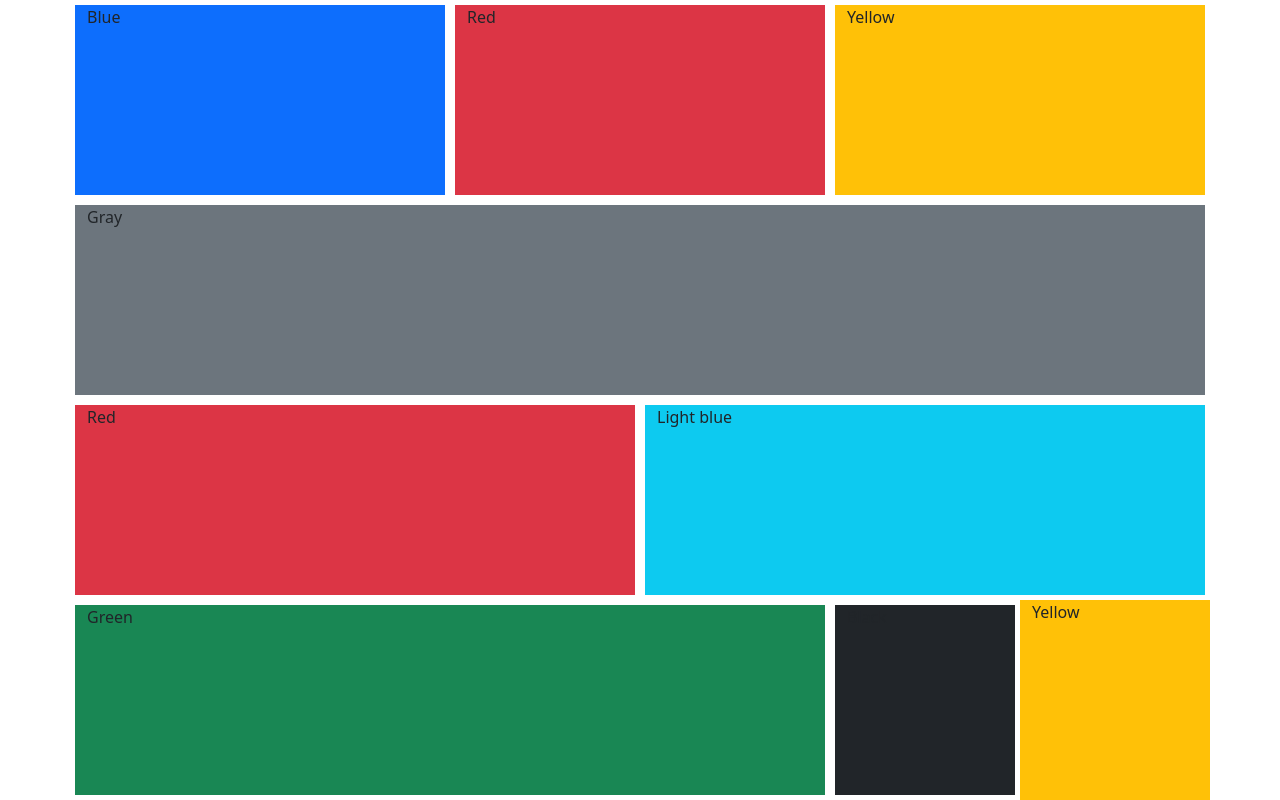
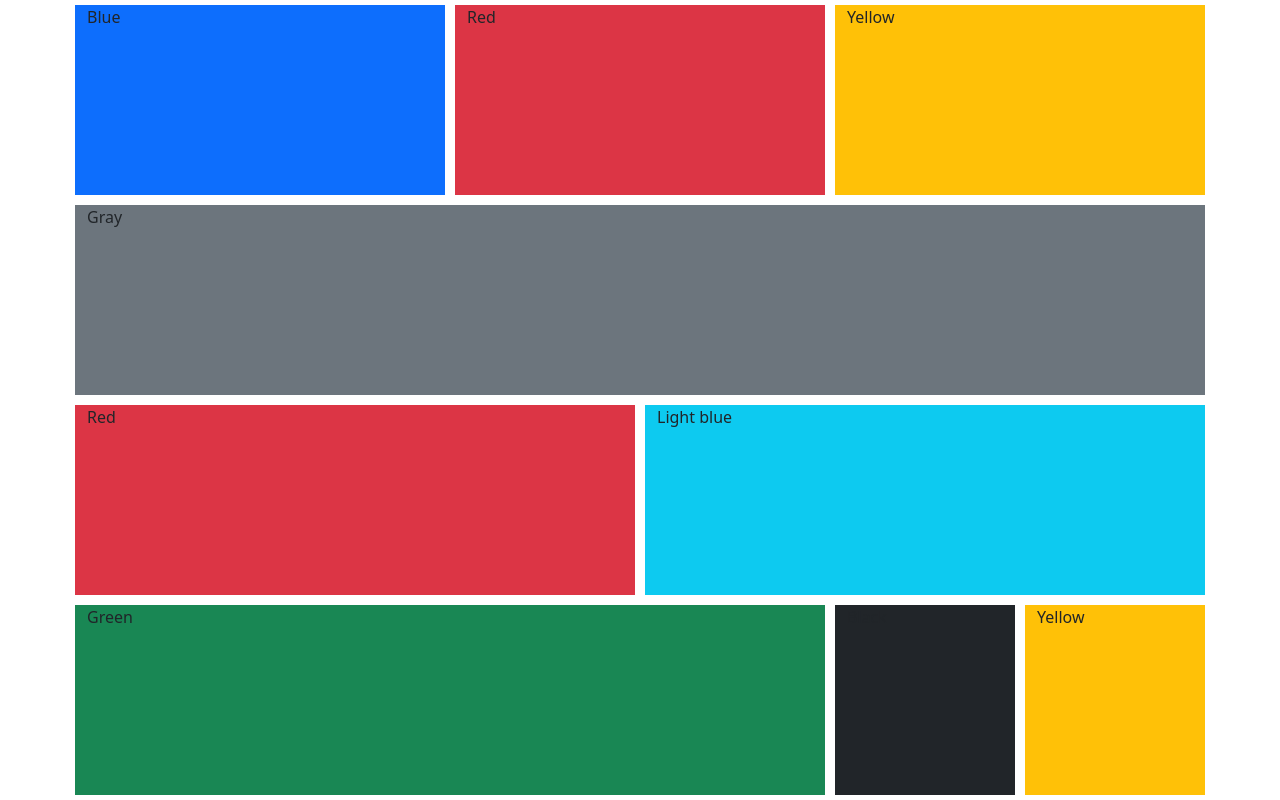
Before and after one commit to Dovile-D/bootstrap-intro, a plain HTML site: page index.html in a window 1280 px wide. Drawn offline with nearby package versions, Linux system fonts and the light colour scheme.

Commit message:
fix error

```diff
--- a/index.html
+++ b/index.html
@@ -27,7 +27,7 @@
         <div class="row h-25">
             <div class="col-8 bg-success border border-5 border-white">Green</div>
             <div class="col-2 bg-dark border border-5 border-white">Black</div>
-            <div class="col-2 bg-warning borderborder-5 border-white">Yellow</div>
+            <div class="col-2 bg-warning border border-5 border-white">Yellow</div>
 
         </div>
     </div>
```
